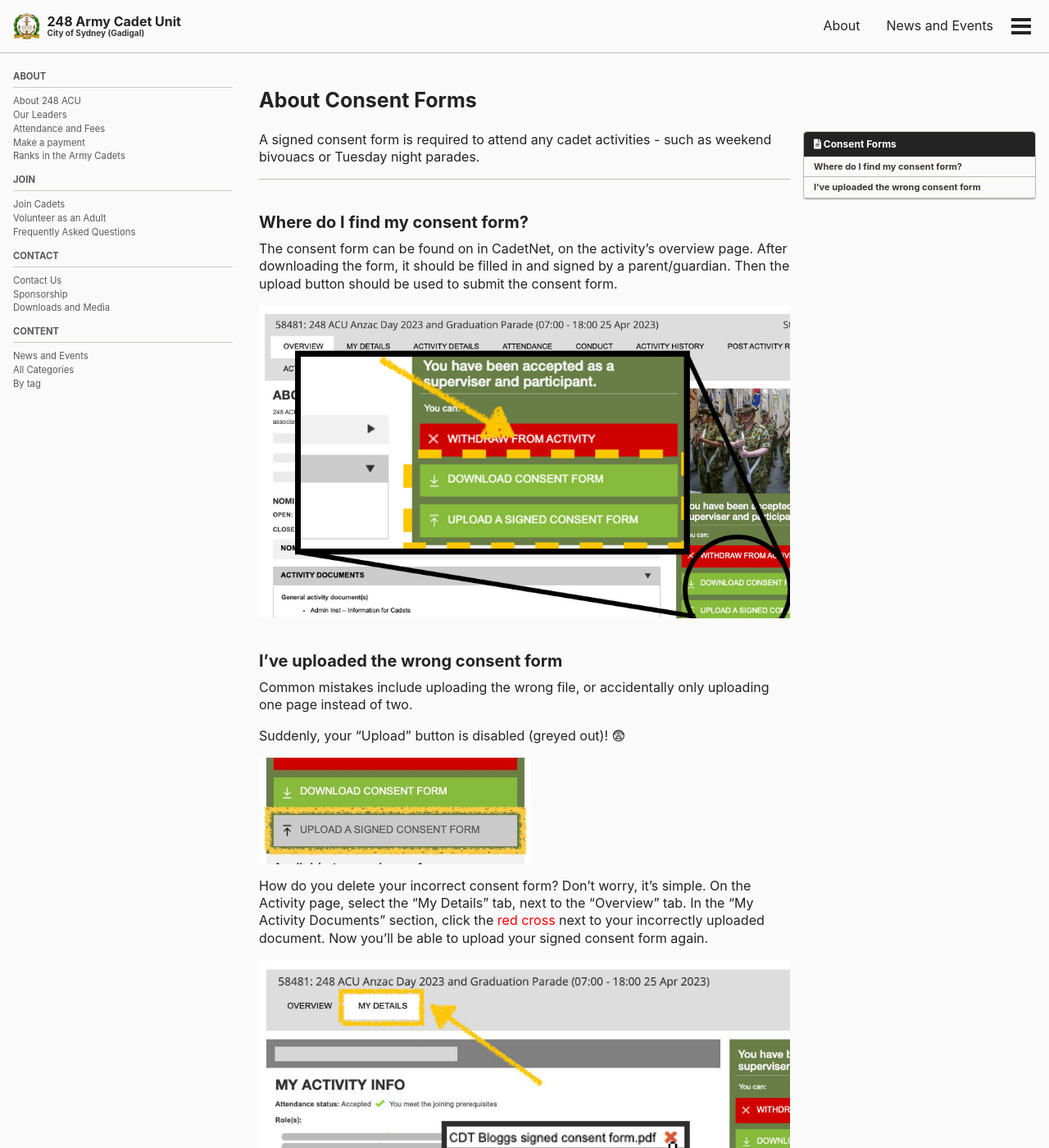
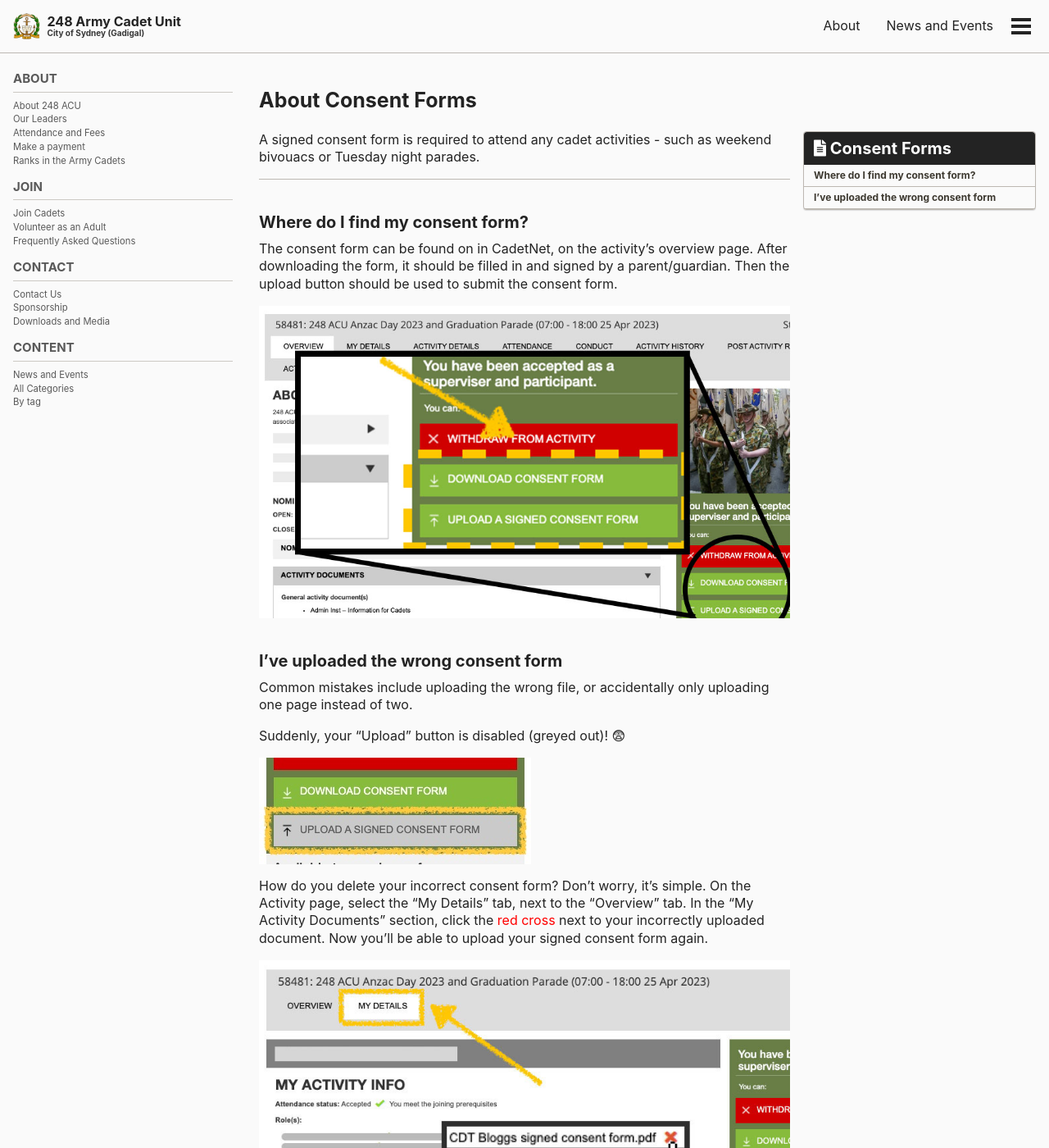
Before and after one commit to alansfyeung/248acu-website, a Jekyll site: the page built from _pages/landing/consent-form.md, in a window 1280 px wide and 1400 px high. Shown: the whole window at 82% size. Built offline with Jekyll 4.4.1, drawn with Linux system fonts in a browser that asks for light colours; cached includes are drawn as plain includes.

Commit message:
Improve nav font size

```diff
--- a/_sass/minimal-mistakes/_navigation.scss
+++ b/_sass/minimal-mistakes/_navigation.scss
@@ -26,7 +26,7 @@
   ol {
     padding: 0;
     list-style: none;
-    font-size: $type-size-6;
+    font-size: $type-size-5;
 
     @include breakpoint($large) {
       float: right;
@@ -126,7 +126,7 @@
     float: left;
     width: 50%;
     font-family: $sans-serif;
-    font-size: $type-size-5;
+    font-size: $type-size-4;
     font-weight: bold;
     text-align: center;
     text-decoration: none;
@@ -282,7 +282,7 @@
     a {
       margin: 0;
       padding: 10px 20px;
-      font-size: $type-size-5;
+      font-size: $type-size-4;
 
       &:hover {
         color: $masthead-link-color-hover;
@@ -355,7 +355,7 @@
       display: inline-block;
       padding: 0.5em 2.5em 0.5em 1em;
       color: $gray;
-      font-size: $type-size-6;
+      font-size: $type-size-5;
       font-weight: bold;
       border: 1px solid $light-gray;
       border-radius: $border-radius;
@@ -487,7 +487,7 @@
   margin: 0;
   padding: 0.5rem 0.75rem;
   font-family: $sans-serif-narrow;
-  font-size: $type-size-5;
+  font-size: $type-size-4;
   font-weight: bold;
 }
 
@@ -496,7 +496,7 @@
   margin: 0.5rem 0;
   padding: 0.25rem 0;
   font-family: $sans-serif-narrow;
-  font-size: $type-size-6;
+  font-size: $type-size-5;
   font-weight: bold;
   text-transform: uppercase;
   border-bottom: 1px solid $border-color;
@@ -517,7 +517,7 @@
 
   .nav__title {
     color: #fff;
-    font-size: $type-size-6;
+    font-size: $type-size-4;
     background: $primary-color;
     border-top-left-radius: $border-radius;
     border-top-right-radius: $border-radius;
@@ -534,10 +534,10 @@
   padding: 0;
   width: 100%;
   list-style: none;
-  font-size: $type-size-6;
+  font-size: $type-size-5;
 
   @include breakpoint($large) {
-    font-size: $type-size-7;
+    font-size: $type-size-6;
   }
 
   a {
```
